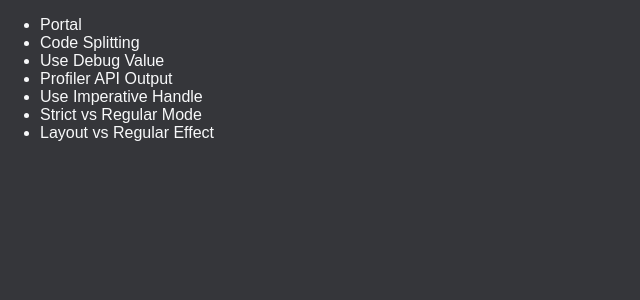
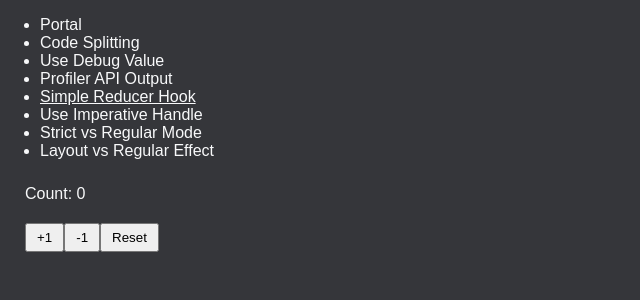
Before and after one commit to ophiryael/react-bits, a React (Create React App) app: page /simple-reducer-hook in a window 1280 px wide. Shown: the top 300 px of the page, without its empty margins (0-640 px from the left). Built offline with nearby package versions, Linux system fonts and the light colour scheme.

Commit message:
Add simple useReducer demo

```diff
--- a/src/App.tsx
+++ b/src/App.tsx
@@ -6,6 +6,7 @@ import { AppRoute } from './navigation/interfaces';
 import { PortalParent } from './portal/PortalParent';
 import { HelloThere } from './code-splitting/HelloThere';
 import { DebugValueHook } from './debug-value-hook/DebugValueHook';
+import { SimpleReducerHook } from './simple-reducer-hook/SimpleReducerHook';
 import { ProfilerApiOutput } from './profiler-api-output/ProfilerApiOutput';
 import { StrictVsRegularMode } from './strict-vs-regular-mode/StrictVsRegularMode';
 import { ImperativeHandleHook } from './imperative-handle-hook/ImperativeHandleHook';
@@ -16,6 +17,7 @@ const routes: AppRoute[] = [
   { path: '/code-splitting', name: 'Code Splitting', Component: HelloThere },
   { path: '/use-debug-value', name: 'Use Debug Value', Component: DebugValueHook },
   { path: '/profiler-api-output', name: 'Profiler API Output', Component: ProfilerApiOutput },
+  { path: '/simple-reducer-hook', name: 'Simple Reducer Hook', Component: SimpleReducerHook },
   { path: '/use-imperative-handle', name: 'Use Imperative Handle', Component: ImperativeHandleHook },
   { path: '/strict-vs-regular-mode', name: 'Strict vs Regular Mode', Component: StrictVsRegularMode },
   { path: '/layout-vs-regular-effect', name: 'Layout vs Regular Effect', Component: LayoutVsRegularEffect },
--- /dev/null
+++ b/src/simple-reducer-hook/SimpleReducerHook.tsx
@@ -0,0 +1,45 @@
+import React, { useReducer } from 'react';
+import styled from 'styled-components';
+
+const Container = styled('div')`
+  margin: 25px;
+
+  & > div {
+    margin-bottom: 20px;
+  }
+
+  & > button {
+    padding: 5px 10px;
+  }
+`;
+
+type CounterState = { count: number };
+type CounterAction = { type: 'INCREASE' | 'DECREASE' | 'RESET' };
+
+const initialCounter = { count: 0 };
+
+function counterReducer(state: CounterState, action: CounterAction): CounterState {
+  switch (action.type) {
+    case 'INCREASE':
+      return { count: state.count + 1 };
+    case 'DECREASE':
+      return { count: state.count - 1 };
+    case 'RESET':
+      return initialCounter;
+    default:
+      return state;
+  }
+}
+
+export const SimpleReducerHook: React.FC = () => {
+  const [counterState, counterDispatch] = useReducer(counterReducer, initialCounter);
+
+  return (
+    <Container>
+      <div>Count: {counterState.count}</div>
+      <button onClick={() => counterDispatch({ type: 'INCREASE' })}>+1</button>
+      <button onClick={() => counterDispatch({ type: 'DECREASE' })}>-1</button>
+      <button onClick={() => counterDispatch({ type: 'RESET' })}>Reset</button>
+    </Container>
+  );
+};
```
